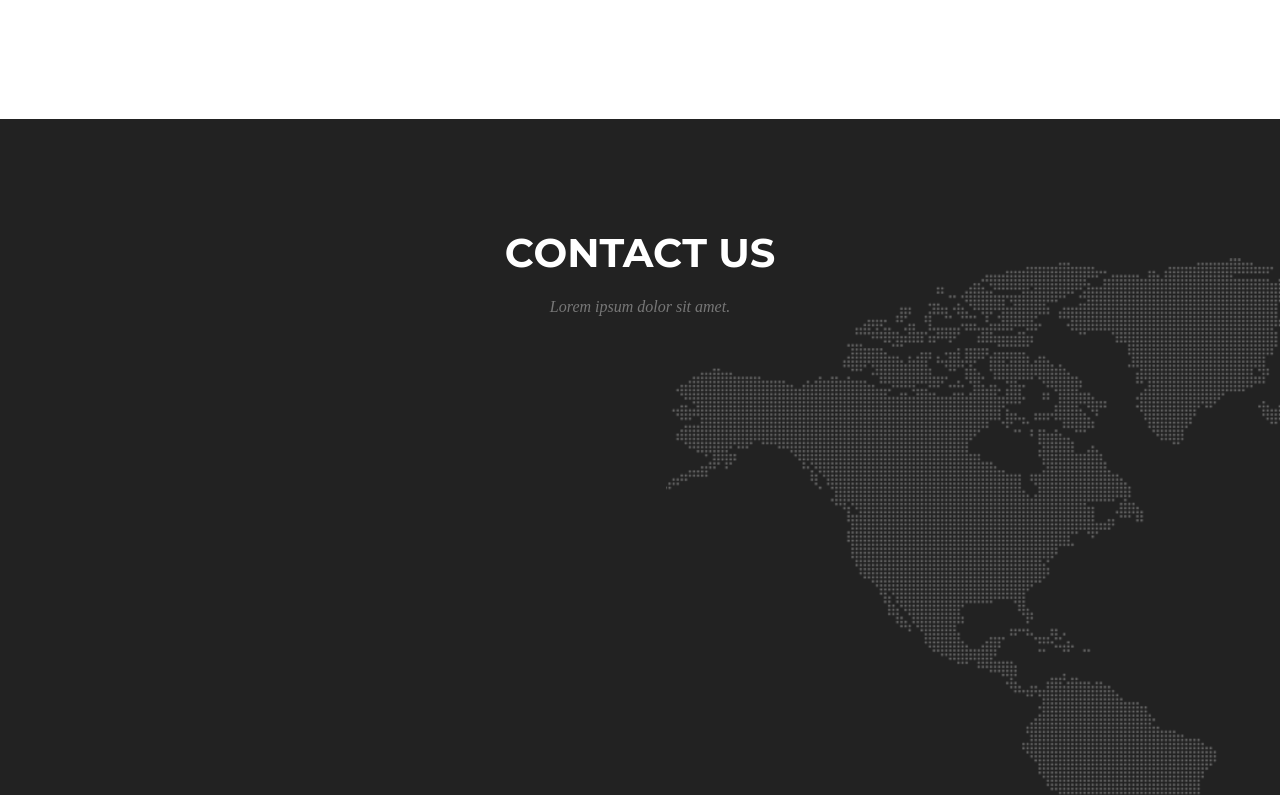
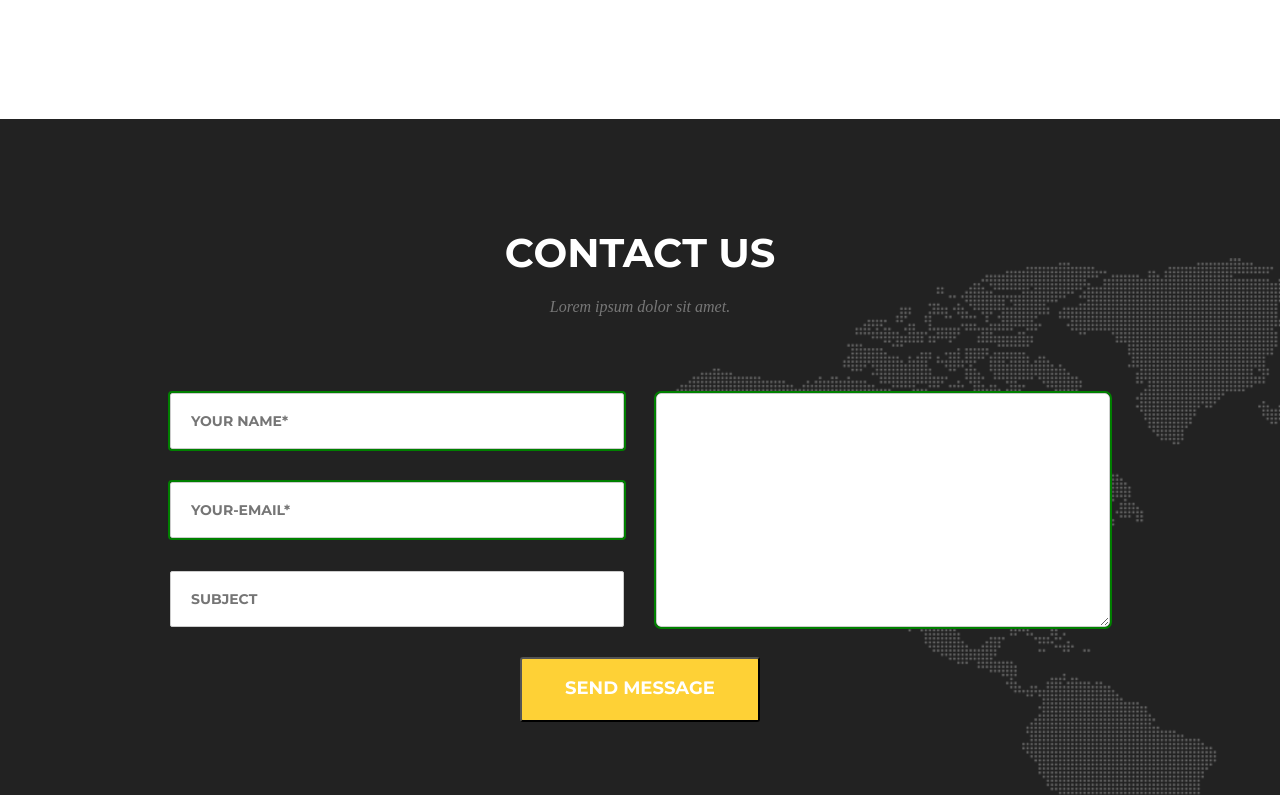
Before and after one commit to Tatka77788/Tatka77788.github.io, a plain HTML site: page Goit-fe-course/Module-7/index.html in a window 1280 px wide. Shown: the part 618-1413 px from the top of the page. Drawn offline with Linux system fonts and the light colour scheme; files whose address does not match are found by name.

Commit message:
new commit

```diff
--- a/Goit-fe-course/Module-7/css/index.css
+++ b/Goit-fe-course/Module-7/css/index.css
@@ -61,7 +61,7 @@
 }
 .first-title{
     font-size: 40px;
-  font-family: "Montserrat";
+  font-family: "Montserrat", sans-serif;
   color: rgb(34, 34, 34);
   font-weight: bold;
   text-transform: uppercase;
@@ -70,7 +70,7 @@
   }
   .second-title{
     font-size: 16px;
-    font-family: "Droid Serif";
+    font-family: "Averia Serif Libre", serif;
     color: rgb(119, 119, 119);
     font-style: italic;
     line-height: 1.2;
@@ -83,10 +83,7 @@
     display: flex;
     flex-wrap: nowrap;
     justify-content: space-between;
-   /* flex-wrap: wrap;
-    justify-content: space-around;
-    list-style: none;*/
-}
+ }
 .list-item{
     flex: 0 0 290px;
     text-align: center;
@@ -114,7 +111,7 @@
 }
 .item-title{
     font-size: 18px;
-  font-family: "Montserrat";
+  font-family: "Montserrat", sans-serif;
   color: rgb(34, 34, 34);
   font-weight: bold;
   line-height: 4.167;
@@ -122,7 +119,7 @@
 }
 .ittem-description{
     font-size: 14px;
-  font-family: "Roboto Slab";
+  font-family: "Roboto Slab", sans-serif;
   color: rgb(119, 119, 119);
   line-height: 1.2;
   text-align: center;
@@ -142,7 +139,7 @@
 }
 .first-contact-title{
     font-size: 40px;
-  font-family: "Montserrat";
+  font-family: "Montserrat",sans-serif;
   color:#ffffff;
   font-weight: bold;
   text-transform: uppercase;
@@ -151,7 +148,7 @@
   }
   .second-contact-title{
     font-size: 16px;
-    font-family: " Averia Serif Libre";
+    font-family: " Averia Serif Libre", serif;
     color:#777777;
     font-style: italic;
     line-height: 1.2;
@@ -159,3 +156,65 @@
     text-align: center;
     margin-top: 20px;
   }
+  .input-area{
+    display: flex;
+    justify-content: space-between;
+    margin-bottom: 30px;
+  }
+  .input-field{
+    display: flex;
+    flex-direction: column;
+    justify-content: space-between;
+  }
+  .input-row{
+    width: 430px;
+    height: 52px;
+    padding-left: 20px;
+    border: 1px solid rgb(204, 204, 204);
+    border-radius: 2px;
+    background-color: rgb(255, 255, 255);
+    font-size: 14px;
+    font-family: "Montserrat", sans-serif;
+    color: rgb(187, 187, 187);
+    font-weight: bold;
+    text-transform: uppercase;
+    line-height: 1.2;
+  }
+  .input-text{
+    width: 430px;
+    height: 210px;
+    font-size: 14px;
+  font-family: "Montserrat", sans-serif;
+  color: rgb(187, 187, 187);
+  font-weight: bold;
+  text-transform: uppercase;
+  line-height: 1.2;
+  text-align: left;
+  border: 1px solid rgb(204, 204, 204);
+  border-radius: 5px;
+  background-color: rgb(255, 255, 255);
+  padding-left: 20px;
+  padding-top: 20px;
+  }
+  .input-button{
+    display: block;
+    text-align: center;
+    margin: 0 auto;
+    width: 240px;
+    height: 65px;
+    border-radius: 3px;
+  background-color: rgb(254, 209, 54);
+  font-size: 18px;
+  font-family: "Montserrat", sans-serif;
+  color: rgb(255, 255, 255);
+  font-weight: bold;
+  text-transform: uppercase;
+  line-height: 1.2;
+  text-align: center;
+  }
+  .input-valid:invalid{
+    outline: 2px solid red;
+  }
+.input-valid:valid{
+  outline: 2px solid green;
+}
--- a/Goit-fe-course/Module-7/index.html
+++ b/Goit-fe-course/Module-7/index.html
@@ -67,9 +67,42 @@
         <div class="contact-us wrapper">
           <h2 class=" title contact-title">
             <span class="first-contact-title">Contact Us</span>
-             <span class="second-contact-title">Lorem ipsum dolor sit amet.</span>
+            <span class="second-contact-title"
+              >Lorem ipsum dolor sit amet.</span >
           </h2>
         </div>
+        <form action="#" class="wrapper">
+          <div class="input-area">
+            <div class="input-field">
+              <input
+                class="input-row input-valid"
+                type="text"
+                name="name"
+                size="20"
+                placeholder="Your name*" />
+              <input
+                class="input-row input-valid"
+                type="email"
+                name="email"
+                size="20"
+                placeholder="Your-email*"/>
+              <input
+                class="input-row"
+                type="text"
+                name="subject"
+                size="20"
+                placeholder="Subject"/>
+            </div>
+            <textarea
+              class="input-text input-valid"
+              name="message"
+              rows="5"
+              cols="45"
+              placeholder="Your message*">
+            </textarea>
+          </div>
+          <input class="input-button" type="submit" value="send message" />
+        </form>
       </section>
     </main>
   </body>
```
Lines whose indentation alone changed are shown as unchanged.
